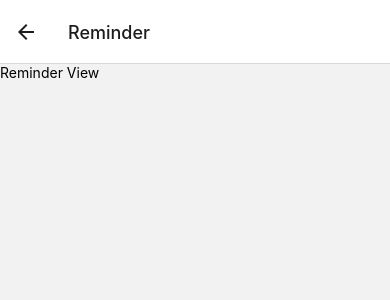
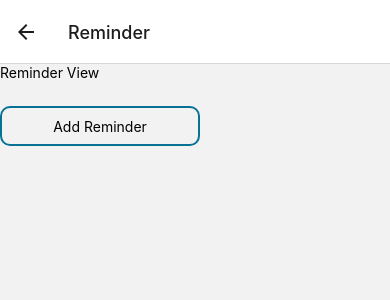
Before and after one commit to ACMDreamTeam/memorium-frontened, a React Native app: screen /ReminderView in a window 390 px wide. Shown: the top 300 px of the page. Built offline with nearby package versions, Linux system fonts and the light colour scheme; what expo-linking would draw is missing.

Commit message:
Added Reminder Class, Added elements in Add Reminder

```diff
--- /dev/null
+++ b/Classes/Reminder.ts
@@ -0,0 +1,7 @@
+export class Reminder {
+  public title!: string;
+  public notes!: string;
+  public date!: Date;
+  public time!: Date;
+  public priority!: String;
+}
--- a/screens/JournalAdd.tsx
+++ b/screens/JournalAdd.tsx
@@ -65,7 +65,7 @@ export default function JournalAdd({ navigation }: RootStackScreenProps<'Journal
             />
           </View>
 
-          <TouchableOpacity style={styles.signupbtn} onPress={() => AddJournal(navigation, journal_obj)}>
+          <TouchableOpacity style={styles.btn} onPress={() => AddJournal(navigation, journal_obj)}>
             <Text>Add Journal</Text>
           </TouchableOpacity>
         </ScrollView>
@@ -113,7 +113,7 @@ const styles = StyleSheet.create({
     paddingTop: 15,
   },
 
-  signupbtn: {
+  btn: {
     width: 200,
     height: 40,
     marginTop: 25,
--- a/screens/NotFoundScreen.tsx
+++ b/screens/NotFoundScreen.tsx
@@ -8,7 +8,7 @@ export default function NotFoundScreen({ navigation }: RootStackScreenProps<'Not
   return (
     <View style={styles.container}>
       <Text style={styles.title}>This screen doesn't exist.</Text>
-      <TouchableOpacity onPress={() => navigation.replace('Root')} style={styles.link}>
+      <TouchableOpacity onPress={() => navigation.replace('Main')} style={styles.link}>
         <Text style={styles.linkText}>Go to home screen!</Text>
       </TouchableOpacity>
     </View>
--- a/screens/ReminderAdd.tsx
+++ b/screens/ReminderAdd.tsx
@@ -1,15 +1,79 @@
-import { StyleSheet, Text, View } from 'react-native';
+import { useState } from 'react';
+import { SafeAreaView, ScrollView, StyleSheet, Text, TextInput, TouchableOpacity, View } from 'react-native';
+import { Reminder } from '../Classes/Reminder';
 
 import { RootStackScreenProps } from '../types';
 
 export default function ReminderAdd({ navigation }: RootStackScreenProps<'ReminderAdd'>) {
+  const [name, setName]: any = useState();
+  const [date, setDate]: any = useState();
+  const [time, setTime]: any = useState();
+  const [priority, setPriority]: any = useState();
   return (
-    <View style={styles.container}>
-      <Text>Reminder Add</Text>
-    </View>
+    <SafeAreaView>
+      <View style={styles.container}>
+        <ScrollView>
+          <View style={styles.container}>
+            <Text style={styles.text1}>Title</Text>
+            <TextInput style={styles.textInput} autoCapitalize="none" placeholder="Title" onChangeText={setName} />
+            <Text style={styles.text}>Notes</Text>
+            <TextInput
+              style={styles.multiLine}
+              autoCapitalize="none"
+              multiline={true}
+              placeholder="Write any notes"
+              onChangeText={setJournal}
+            />
+
+            <Text style={styles.text}>Date and time</Text>
+          </View>
+
+          <TouchableOpacity style={styles.btn} onPress={() => AddReminder(navigation, journal_obj)}>
+            <Text>Add Reminder</Text>
+          </TouchableOpacity>
+        </ScrollView>
+      </View>
+    </SafeAreaView>
   );
+}
+
+function AddReminder(navigation: any, reminder: Reminder) {
+  navigation.navigate('ReminderView');
 }
 
 const styles = StyleSheet.create({
   container: {},
+  textInput: {
+    width: 350,
+    height: 40,
+    margin: 20,
+    backgroundColor: '#ffff',
+    borderWidth: 1,
+    padding: 10,
+    alignItems: 'center',
+    borderRadius: 5,
+  },
+  text1: {
+    marginTop: 50,
+  },
+  text: {
+    fontSize: 15,
+    marginTop: 20,
+  },
+  multiLine: {
+    alignItems: 'center',
+    width: 350,
+    borderWidth: 1,
+    padding: 10,
+    borderRadius: 5,
+    margin: 10,
+    paddingTop: 15,
+  },
+  btn: {
+    width: 200,
+    height: 80,
+    margin: 50,
+    borderWidth: 2,
+    color: '#ffff',
+  },
 });
--- a/screens/ReminderView.tsx
+++ b/screens/ReminderView.tsx
@@ -1,4 +1,4 @@
-import { StyleSheet, Text, View } from 'react-native';
+import { StyleSheet, Text, TouchableOpacity, View } from 'react-native';
 
 import { RootStackScreenProps } from '../types';
 
@@ -6,10 +6,31 @@ export default function ReminderView({ navigation }: RootStackScreenProps<'Remin
   return (
     <View style={styles.container}>
       <Text>Reminder View</Text>
+
+      <TouchableOpacity style={styles.btn} onPress={() => AddReminder(navigation)}>
+        <Text>Add Reminder</Text>
+      </TouchableOpacity>
     </View>
   );
 }
 
+function AddReminder(navigation: any) {
+  navigation.navigate('ReminderAdd');
+}
+
 const styles = StyleSheet.create({
   container: {},
+
+  btn: {
+    width: 200,
+    height: 40,
+    marginTop: 25,
+    justifyContent: 'center',
+    borderWidth: 2,
+
+    borderRadius: 10,
+    padding: 10,
+    alignItems: 'center',
+    borderColor: '#077294',
+  },
 });
```
